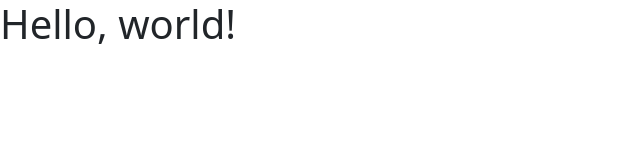
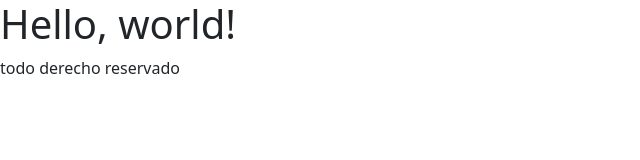
Before and after one commit to Estefano-Flores-Hernandez/DEV, a plain HTML site: page index.html in a window 1280 px wide. Shown: the whole page, without its empty margins (0-640 px from the left). Drawn offline with nearby package versions, Linux system fonts and the light colour scheme.

Commit message:
lenguaje
lenguaje

```diff
--- a/index.html
+++ b/index.html
@@ -24,8 +24,6 @@
     <script src="https://cdn.jsdelivr.net/npm/bootstrap@5.1.1/dist/js/bootstrap.min.js" integrity="sha384-skAcpIdS7UcVUC05LJ9Dxay8AXcDYfBJqt1CJ85S/CFujBsIzCIv+l9liuYLaMQ/" crossorigin="anonymous"></script>
     -->
   </body>
-  <footer>
-
-  </footer>
+<footer> todo derecho reservado</footer>
 
 </html>
```
